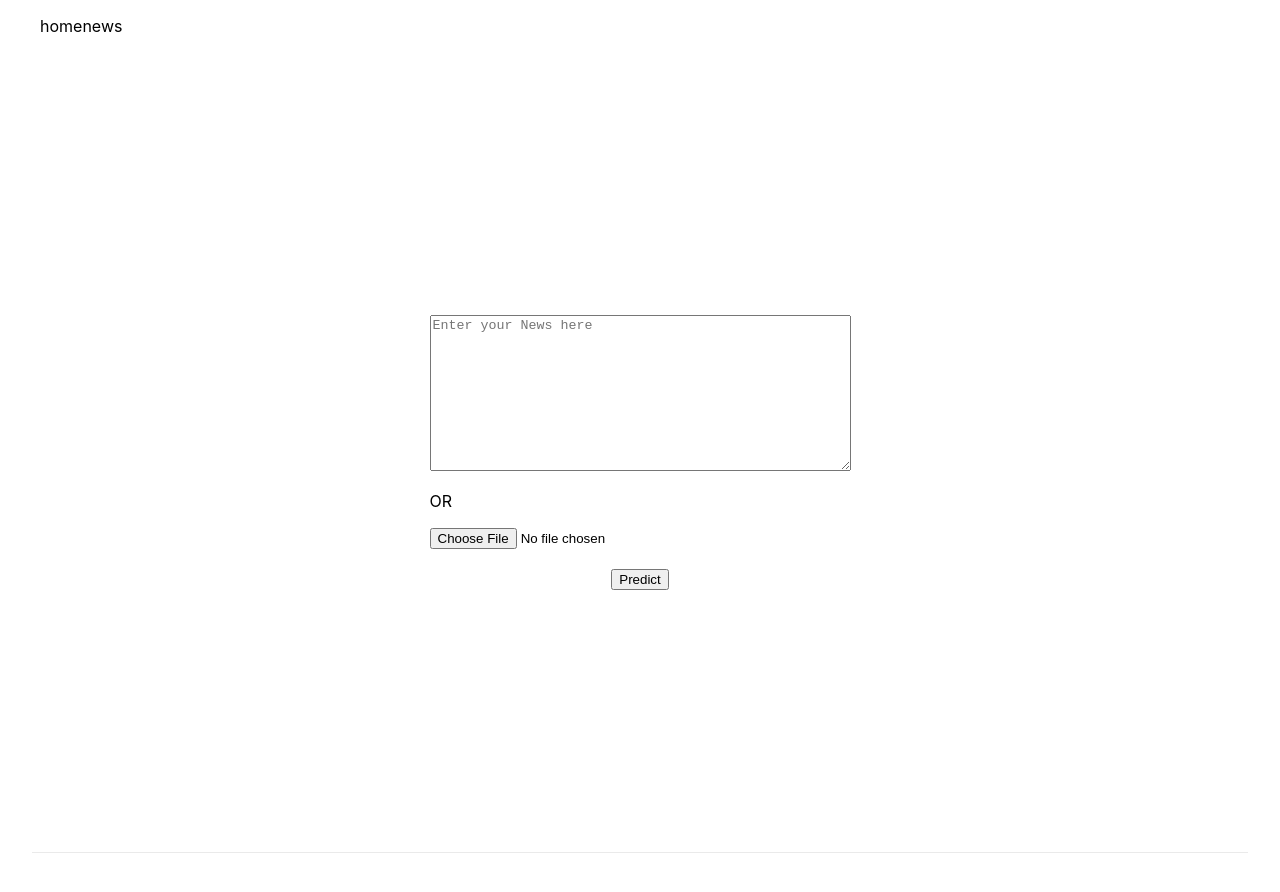
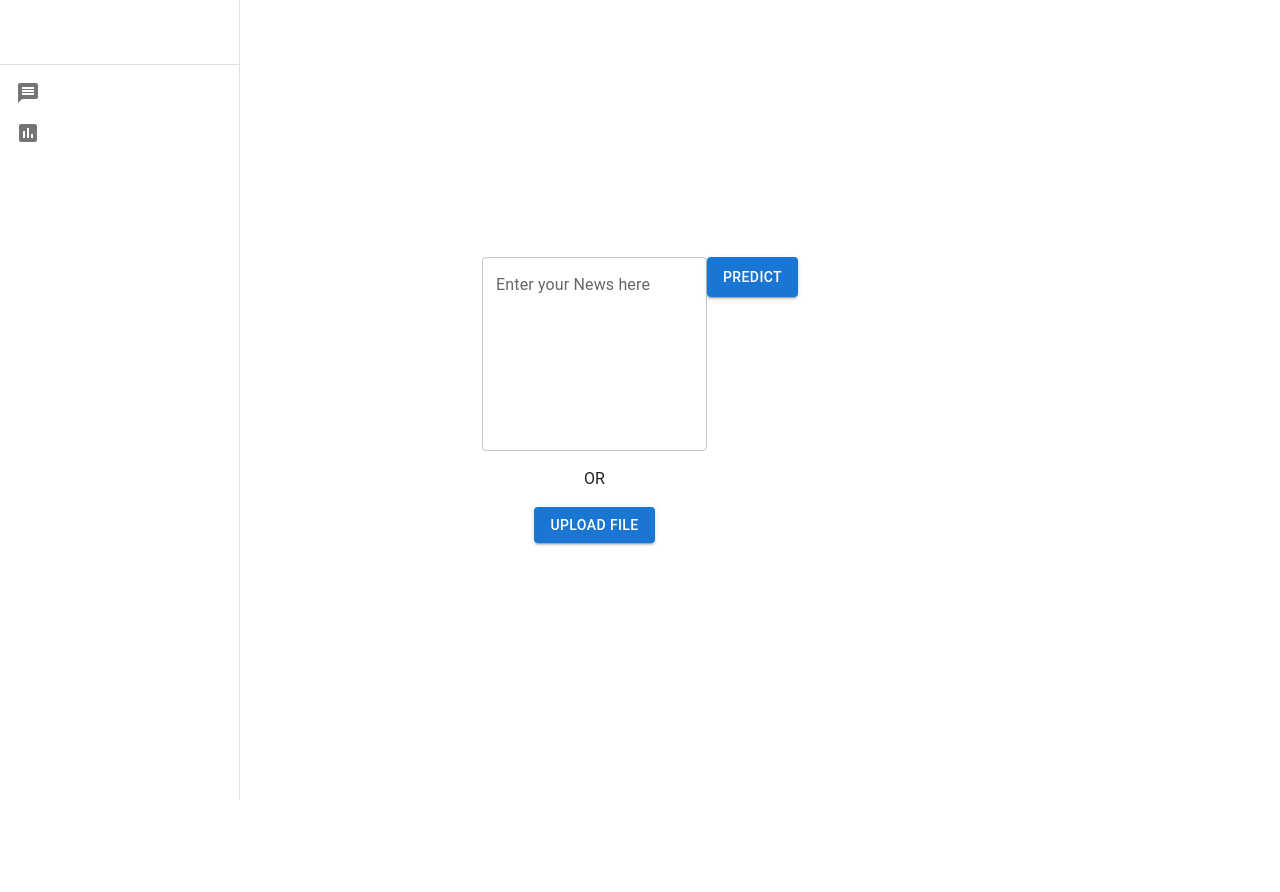
Before and after one commit to XDRAGON2002/Fake-News-Predictor, a Next.js app: page / in a window 1280 px wide. Shown: the top 892 px of the page. After the commit the page ends 800 px from the top, so only its background shows below. Built offline with nearby package versions, Linux system fonts and the light colour scheme.

Commit message:
Added NavDrawer

```diff
--- a/components/Layout.tsx
+++ b/components/Layout.tsx
@@ -1,9 +1,9 @@
-import Navbar from "./Navbar";
+import NavDrawer from "./NavDrawer";
 
 const Layout = () => {
     return (
         <div>
-            <Navbar />
+            <NavDrawer/>
         </div>
     );
 };
--- /dev/null
+++ b/components/NavDrawer.tsx
@@ -0,0 +1,46 @@
+import * as React from 'react';
+import Box from '@mui/material/Box';
+import Drawer from '@mui/material/Drawer';
+import CssBaseline from '@mui/material/CssBaseline';
+import Toolbar from '@mui/material/Toolbar';
+import List from '@mui/material/List';
+import Divider from '@mui/material/Divider';
+import ListItem from '@mui/material/ListItem';
+import ListItemIcon from '@mui/material/ListItemIcon';
+import {Message,InsertChart} from '@mui/icons-material';
+
+const drawerWidth = 240;
+
+export default function NavDrawer() {
+  return (
+    <Box sx={{ display: 'flex' }}>
+      <CssBaseline />
+      <Drawer
+        sx={{
+          width: drawerWidth,
+          flexShrink: 0,
+          '& .MuiDrawer-paper': {
+            width: drawerWidth,
+            boxSizing: 'border-box',
+          },
+        }}
+        variant="permanent"
+        anchor="left"
+      >
+        <Toolbar />
+        <Divider />
+        <List>
+          {['Inbox', 'Starred'].map((text, index) => (
+            <ListItem button key={text}>
+              <ListItemIcon>
+                {index % 2 === 0 ? <Message /> : <InsertChart />}
+              </ListItemIcon>
+            </ListItem>
+          ))}
+        </List>
+
+      </Drawer>
+
+    </Box>
+  );
+}
--- a/package.json
+++ b/package.json
@@ -9,6 +9,10 @@
     "lint": "next lint"
   },
   "dependencies": {
+    "@emotion/react": "^11.9.0",
+    "@emotion/styled": "^11.8.1",
+    "@mui/icons-material": "^5.6.0",
+    "@mui/material": "^5.6.0",
     "next": "12.1.4",
     "react": "18.0.0",
     "react-dom": "18.0.0"
--- a/pages/index.tsx
+++ b/pages/index.tsx
@@ -1,32 +1,30 @@
 import type { NextPage } from 'next'
-import Head from 'next/head'
-import Image from 'next/image'
-import { text } from 'stream/consumers'
+import Button from '@mui/material/Button';
+import TextField from '@mui/material/TextField';
 import styles from '../styles/Home.module.css'
+import NavDrawer from '../components/NavDrawer';
 
 const Home: NextPage = () => {
   return (
     <div className={styles.container}>
+      <NavDrawer></NavDrawer>
 
       <main className={styles.main}>
 
-        <form>
-          <textarea rows="10" cols="50" name="comment" placeholder="Enter your News here"></textarea>
-          <p>OR</p>
-          <input type="file"
-            id="avatar" name="avatar"
-            accept="audio/mp3"></input>
-        </form>
-
-
-        <br></br>
-        <button id="predict" >Predict</button>
+        <div className={styles.mainscreen}>
+          <div>
+            <form className={styles.inputscreen}>
+              <TextField id="outlined-multiline-static" label="Enter your News here" multiline rows={7} placeholder="Enter your News here" />
+              <p>OR</p>
+              <Button variant="contained" component="label">Upload File <input type="file" accept="audio/mp3" hidden/> </Button>
+            </form>
+          </div>
+          <br></br>
+          <Button variant="contained" className={styles.button}>Predict</Button>
+        </div>
 
       </main>
 
-      <footer className={styles.footer}>
-
-      </footer>
     </div>
   )
 }
--- a/styles/Home.module.css
+++ b/styles/Home.module.css
@@ -10,22 +10,6 @@
   flex-direction: column;
   justify-content: center;
   align-items: center;
-}
-
-.footer {
-  display: flex;
-  flex: 1;
-  padding: 2rem 0;
-  border-top: 1px solid #eaeaea;
-  justify-content: center;
-  align-items: center;
-}
-
-.footer a {
-  display: flex;
-  justify-content: center;
-  align-items: center;
-  flex-grow: 1;
 }
 
 .title a {
@@ -73,39 +57,23 @@
   max-width: 800px;
 }
 
-.card {
-  margin: 1rem;
-  padding: 1.5rem;
-  text-align: left;
-  color: inherit;
-  text-decoration: none;
-  border: 1px solid #eaeaea;
-  border-radius: 10px;
-  transition: color 0.15s ease, border-color 0.15s ease;
-  max-width: 300px;
+.mainscreen{
+  display: flex;
 }
 
-.card:hover,
-.card:focus,
-.card:active {
-  color: #0070f3;
-  border-color: #0070f3;
+.inputscreen{
+  flex:1;
+  display: flex;
+  flex-direction: column;
+  justify-content: center;
+  align-items: center;
+
 }
 
-.card h2 {
-  margin: 0 0 1rem 0;
-  font-size: 1.5rem;
-}
-
-.card p {
-  margin: 0;
-  font-size: 1.25rem;
-  line-height: 1.5;
-}
-
-.logo {
-  height: 1em;
-  margin-left: 0.5rem;
+.button {
+  margin: 100px;
+  max-width: 110px;
+  max-height: 40px;
 }
 
 
```
Also changed, not shown: styles/homescreen.css (added, +13 -0 lines), 2 other files (tests, documents, lock files or other folders).
